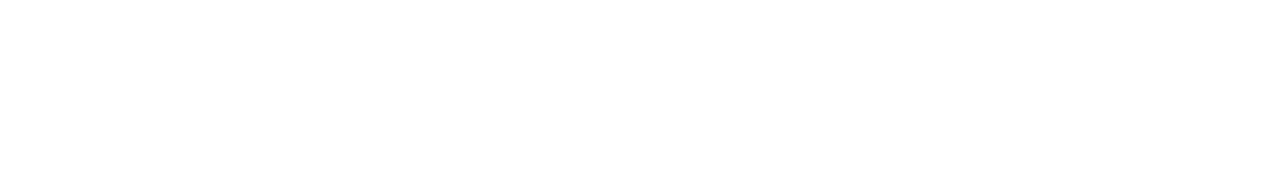
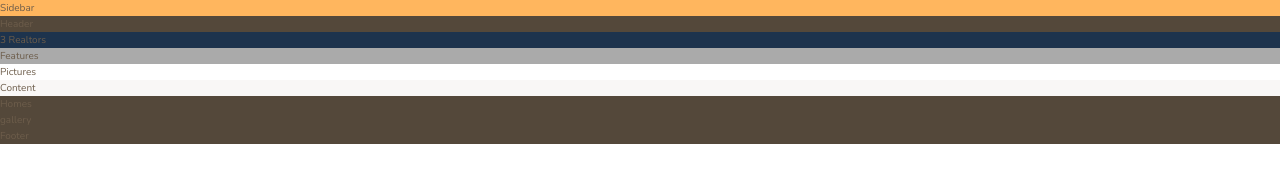
Before and after one commit to AssouaAlbert/Nexter, a website: page index.html in a window 1280 px wide. Drawn offline with nearby package versions, Linux system fonts and the light colour scheme; files that its build step writes are made by us from their sources.

Commit message:
INstalled npm packages

```diff
--- a/index.html
+++ b/index.html
@@ -12,6 +12,32 @@
         <title>nexter &mdash; your home, your freedom</title>
     </head>
     <body class="container">
-
+        <div class="sidebar">
+            Sidebar
+        </div>
+        <header class="header">
+            Header
+        </header>
+        <div class="realtors">
+            3 Realtors
+        </div>
+        <section class="features">
+            Features
+        </section>
+        <div class="story__picture">
+            Pictures
+        </div>
+        <div class="story__content">
+            Content
+        </div>
+        <section class="homes">
+            Homes
+        </section>
+        <section class="gallery">
+            gallery
+        </section>
+        <footer class="footer">
+            Footer
+        </footer>
     </body>
 </html>
--- a/package.json
+++ b/package.json
@@ -5,9 +5,8 @@
   "main": "index.js",
   "scripts": {
     "watch:sass": "node-sass sass/main.scss css/style.css -w",
-    "devserver": "live-server",
+    "devserver": "live-server --browser=firefox",
     "start": "npm-run-all --parallel devserver watch:sass",
-
     "compile:sass": "node-sass sass/main.scss css/style.comp.css",
     "prefix:css": "postcss --use autoprefixer -b 'last 10 versions' css/style.comp.css -o css/style.prefix.css",
     "compress:css": "node-sass css/style.prefix.css css/style.css --output-style compressed",
--- a/sass/_base.scss
+++ b/sass/_base.scss
@@ -1,8 +1,8 @@
 // COLOR VARIABLES
-$color-primary: #c69963;
-$color-primary-dark: #B28451;
+$color-primary: #ffb65e;
+$color-primary-dark: rgb(170, 122, 68);
 
-$color-secondary: #101d2c;
+$color-secondary: #1d334d;
 
 $color-grey-light-1: #f9f7f6;
 $color-grey-light-2: #aaa;
@@ -13,3 +13,24 @@
 // FONT VARIABLES
 $font-primary: 'Nunito', sans-serif;
 $font-display: 'Josefin Sans', sans-serif;
+
+*, *::before, *::after {
+    margin: 0;
+    padding: 0;
+    box-sizing: border-box;
+}
+html {
+    box-sizing: border-box;
+    font-size: 62.5%;
+}
+
+body {
+    font-family: $font-primary ;
+    color: $color-grey-dark-2;
+    font-weight: 300;
+    line-height: 1.6;
+}
+.container {
+    display: grid;
+    grid-template-rows: 80vh min-content 40vw ;
+}
--- a/sass/_features.scss
+++ b/sass/_features.scss
@@ -0,0 +1,3 @@
+.features {
+    background-color: $color-grey-light-2;
+}
--- a/sass/_footer.scss
+++ b/sass/_footer.scss
@@ -0,0 +1,3 @@
+.footer {
+    background-color: $color-grey-dark-1;
+}
--- a/sass/_gallery.scss
+++ b/sass/_gallery.scss
@@ -0,0 +1,3 @@
+.gallery {
+    background-color: $color-grey-dark-1;
+}
--- a/sass/_header.scss
+++ b/sass/_header.scss
@@ -0,0 +1,3 @@
+.header {
+    background-color: $color-grey-dark-1;
+}
--- a/sass/_homes.scss
+++ b/sass/_homes.scss
@@ -0,0 +1,3 @@
+.homes {
+    background-color: $color-grey-dark-1;
+}
--- a/sass/_realtors.scss
+++ b/sass/_realtors.scss
@@ -0,0 +1,3 @@
+.realtors {
+    background-color: $color-secondary;
+}
--- a/sass/_sidebar.scss
+++ b/sass/_sidebar.scss
@@ -0,0 +1,3 @@
+.sidebar {
+    background-color: $color-primary;
+}
--- a/sass/_story.scss
+++ b/sass/_story.scss
@@ -0,0 +1,11 @@
+.story {
+
+    &__pictures {
+        background-color: $color-primary;
+    }
+    &__content {
+        background-color: $color-grey-light-1;
+    }
+
+
+}
```
Also changed, not shown: css/style.css (added), 1 other file.
